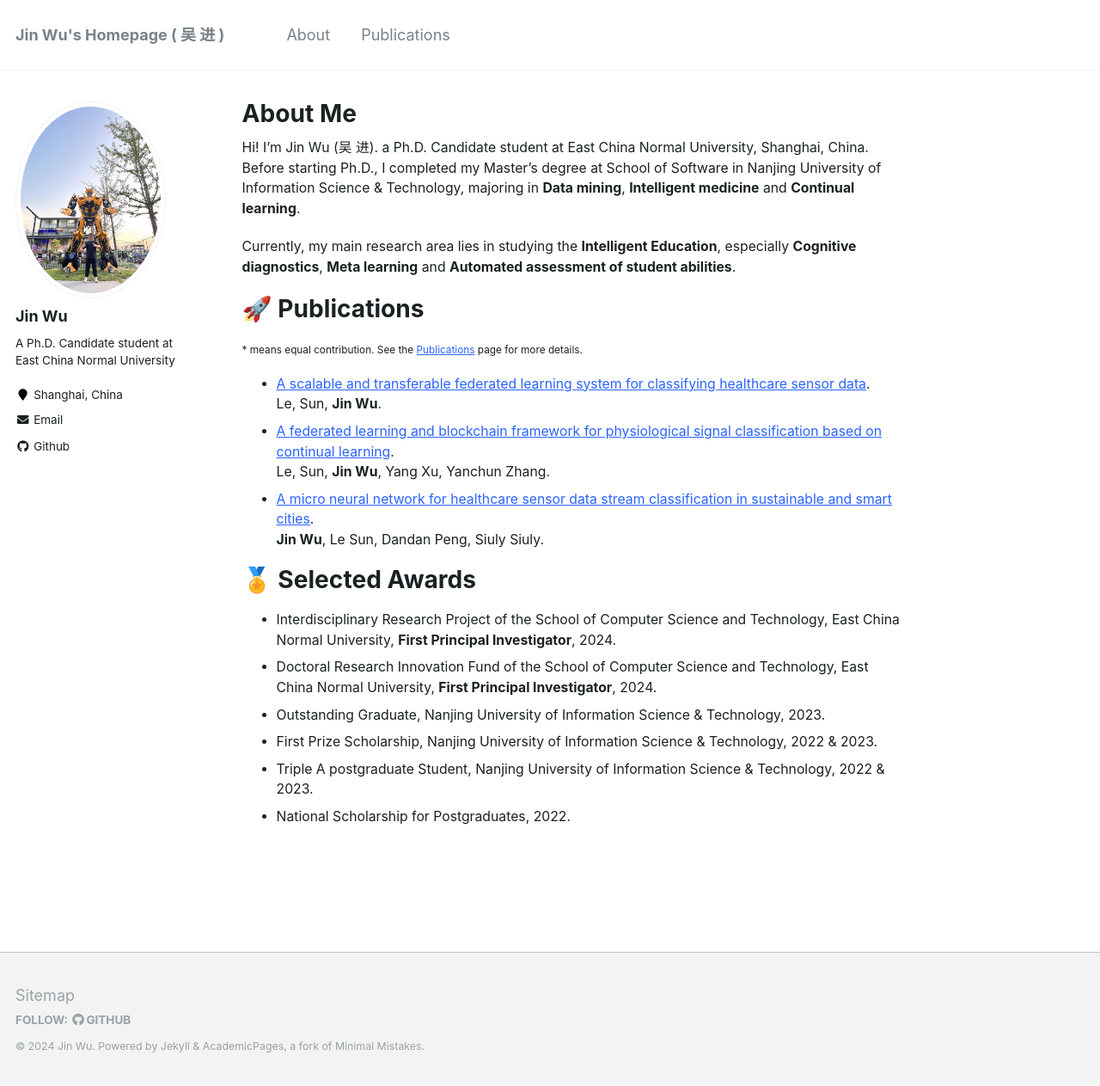
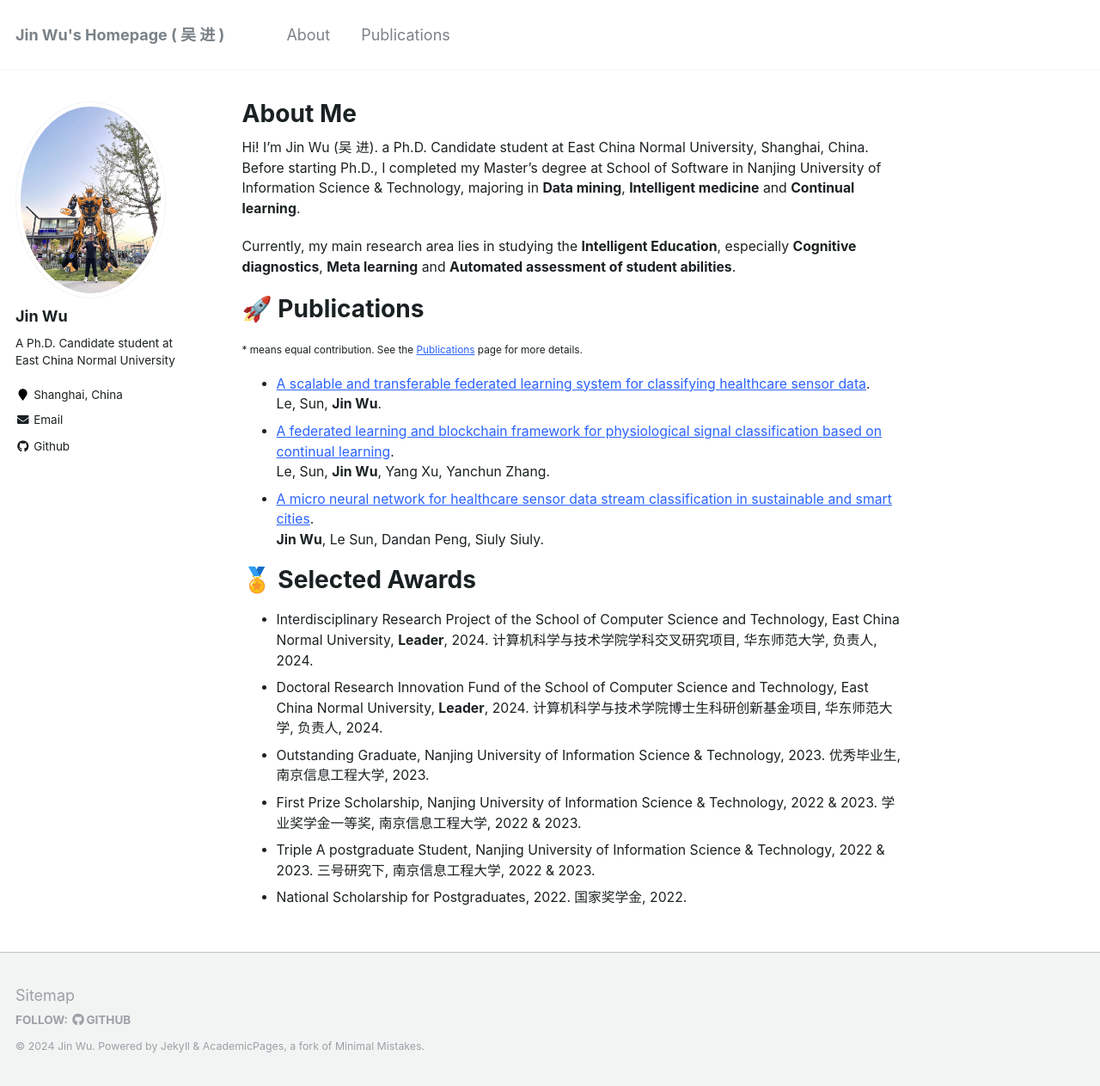
Before and after one commit to WooTzins/WooTzins.github.io, a Jekyll site: the page built from _pages/about.md, in a window 1280 px wide and 1263 px high. Shown: the whole window at 86% size. Built offline with Jekyll 4.4.1, drawn with Linux system fonts in a browser that asks for light colours; comment, search, counter and statistics services are not loaded.

Commit message:
Update about.md

```diff
--- a/_pages/about.md
+++ b/_pages/about.md
@@ -28,9 +28,15 @@ Le, Sun, **Jin Wu**, Yang Xu, Yanchun Zhang.
 🏅️ Selected Awards
 ======
 
-* Interdisciplinary Research Project of the School of Computer Science and Technology, East China Normal University, **First Principal Investigator**, 2024.
-* Doctoral Research Innovation Fund of the School of Computer Science and Technology, East China Normal University, **First Principal Investigator**, 2024.
+* Interdisciplinary Research Project of the School of Computer Science and Technology, East China Normal University, **Leader**, 2024.
+  计算机科学与技术学院学科交叉研究项目, 华东师范大学, 负责人, 2024.
+* Doctoral Research Innovation Fund of the School of Computer Science and Technology, East China Normal University, **Leader**, 2024.
+  计算机科学与技术学院博士生科研创新基金项目, 华东师范大学, 负责人, 2024.
 * Outstanding Graduate, Nanjing University of Information Science & Technology, 2023.
+  优秀毕业生, 南京信息工程大学, 2023.
 * First Prize Scholarship, Nanjing University of Information Science & Technology, 2022 & 2023.
+  学业奖学金一等奖, 南京信息工程大学, 2022 & 2023.
 * Triple A postgraduate Student, Nanjing University of Information Science & Technology, 2022 & 2023.
+  三号研究下, 南京信息工程大学, 2022 & 2023.
 * National Scholarship for Postgraduates, 2022.
+  国家奖学金, 2022.
```
